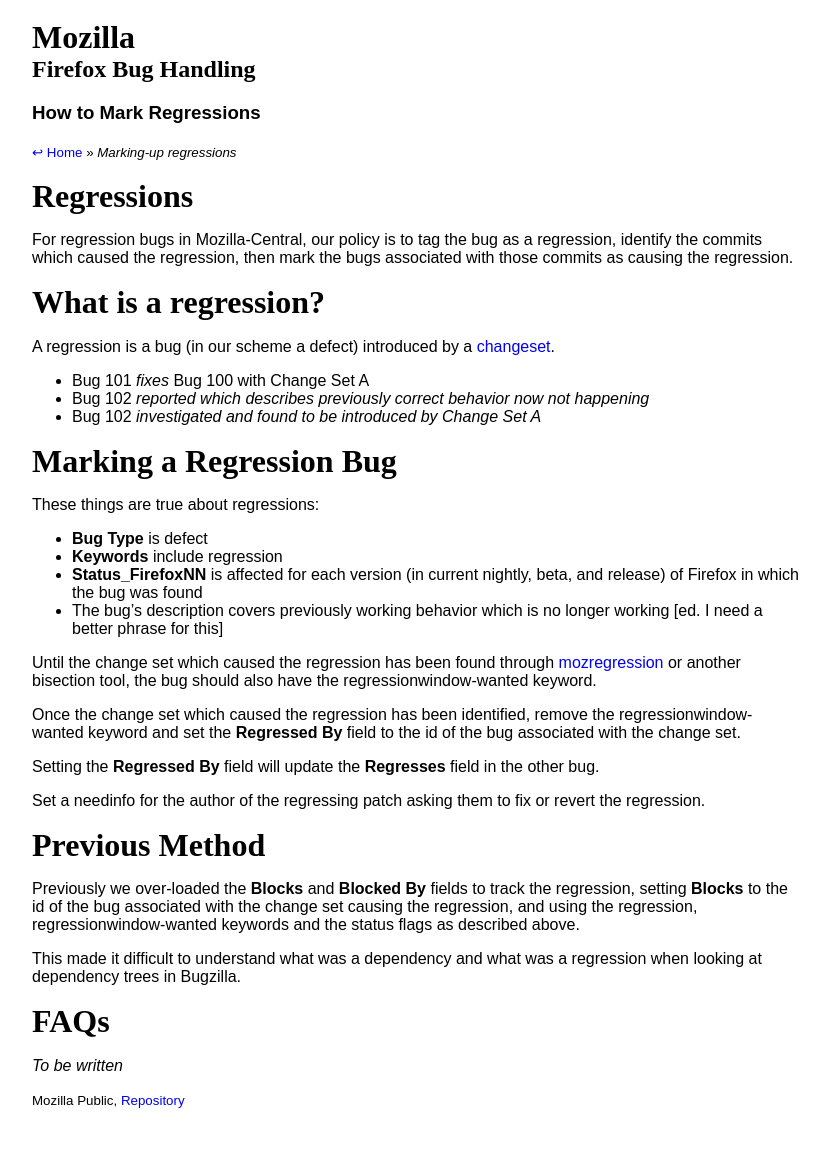
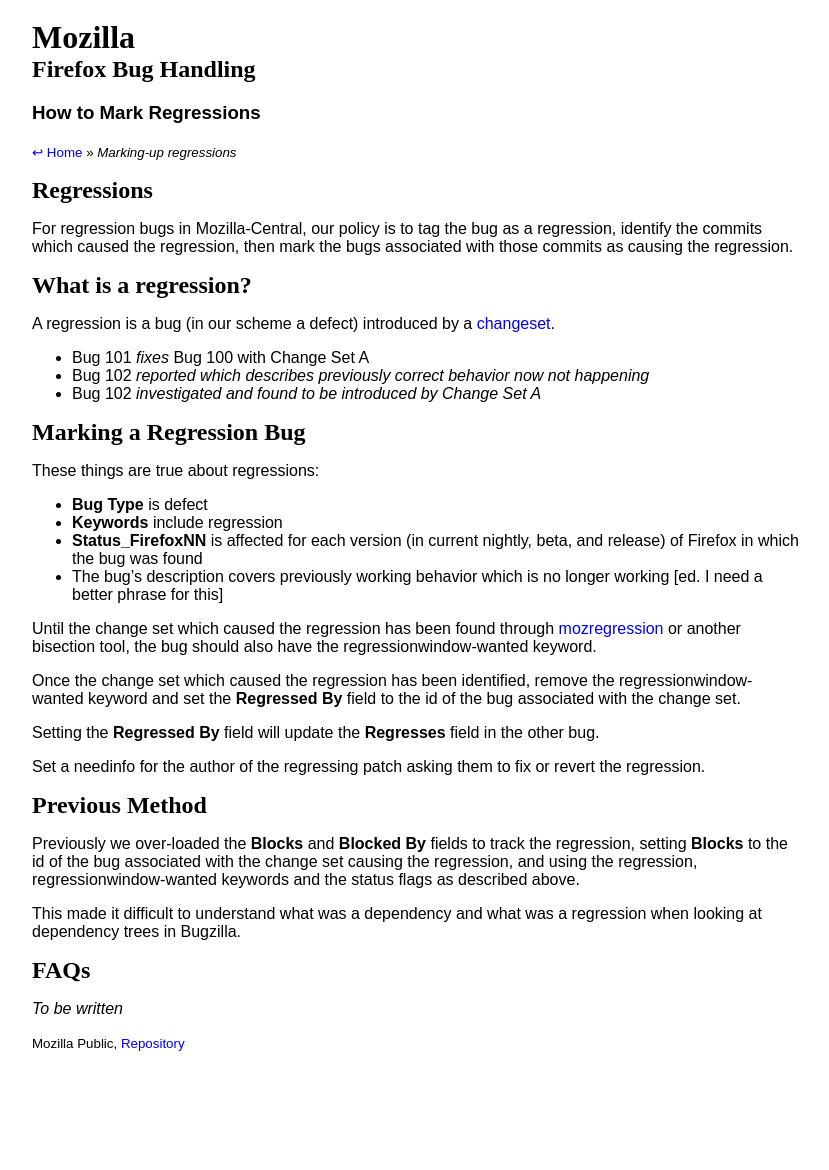
Before and after one commit to mozilla/bug-handling, a Jekyll site: the page built from _policies/regressions.md, in a window 1280 px wide. Shown: the whole page, without its empty margins (224-1053 px from the left). Built offline with Jekyll 4.4.1, drawn with Linux system fonts in a browser that asks for light colours; some web fonts are replaced; after the commit the page ends 1113 px from its top, so only the background shows below that.

Commit message:
H1 => H2

```diff
--- a/_policies/regressions.md
+++ b/_policies/regressions.md
@@ -5,11 +5,11 @@
 description: Marking-up regressions
 ---
 
-# Regressions
+## Regressions
 
 For regression bugs in Mozilla-Central, our policy is to tag the bug as a regression, identify the commits which caused the regression, then mark the bugs associated with those commits as causing the regression.
 
-# What is a regression?
+## What is a regression?
 
 A regression is a bug (in our scheme a `defect`) introduced by a [changeset](https://en.wikipedia.org/wiki/Changeset).
 
@@ -17,7 +17,7 @@
 - Bug 102 *reported which describes previously correct behavior now not happening*
 - Bug 102 *investigated and found to be introduced by Change Set A*
 
-# Marking a Regression Bug
+## Marking a Regression Bug
 
 These things are true about regressions:
 
@@ -34,12 +34,12 @@
 
 Set a needinfo for the author of the regressing patch asking them to fix or revert the regression.
 
-# Previous Method
+## Previous Method
 
 Previously we over-loaded the **Blocks** and **Blocked By** fields to track the regression, setting **Blocks** to the id of the bug associated with the change set causing the regression, and using the `regression`, `regressionwindow-wanted` keywords and the status flags as described above.
 
 This made it difficult to understand what was a dependency and what was a regression when looking at dependency trees in Bugzilla.
 
-# FAQs
+## FAQs
 
 *To be written*
```
